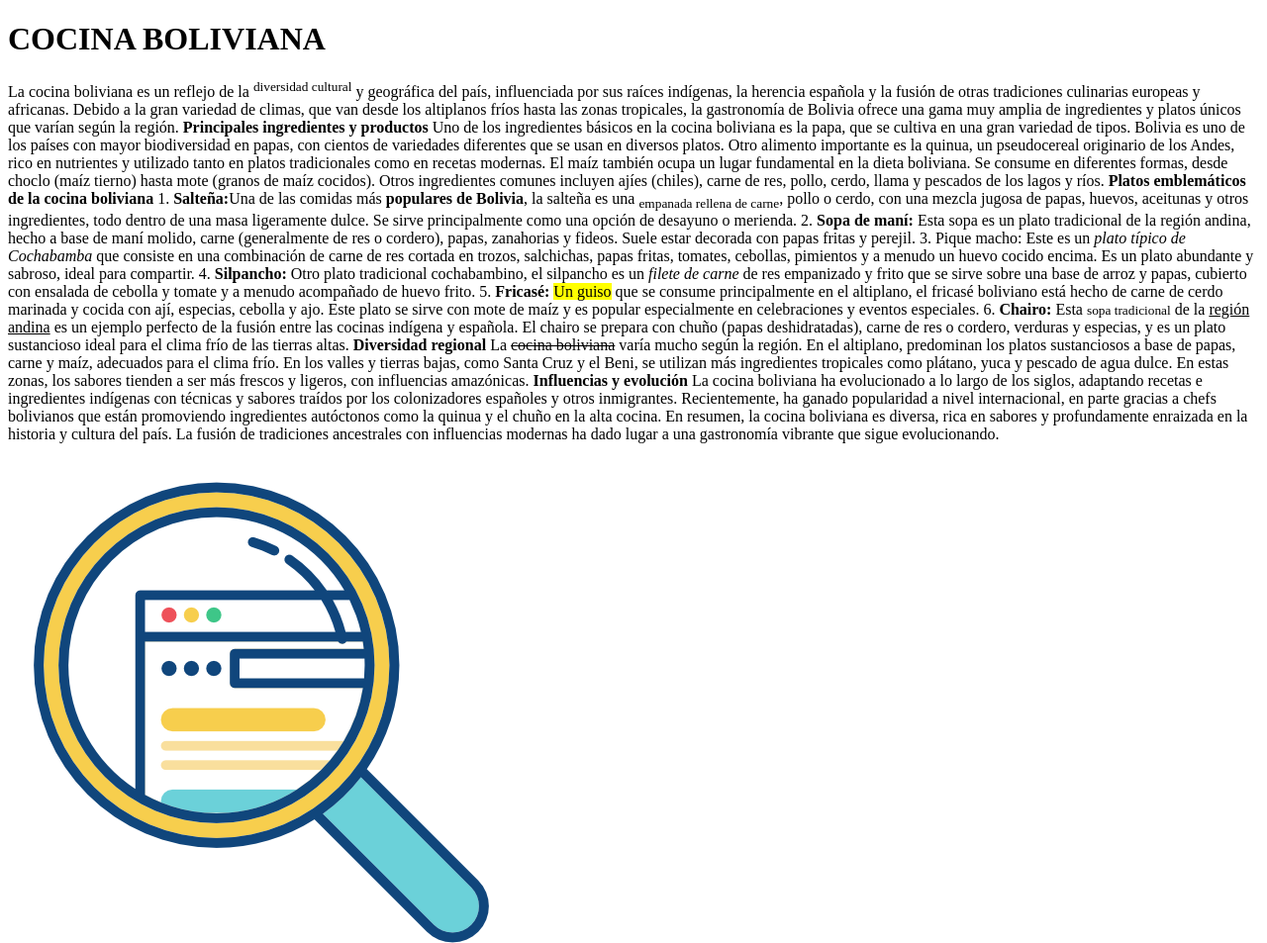
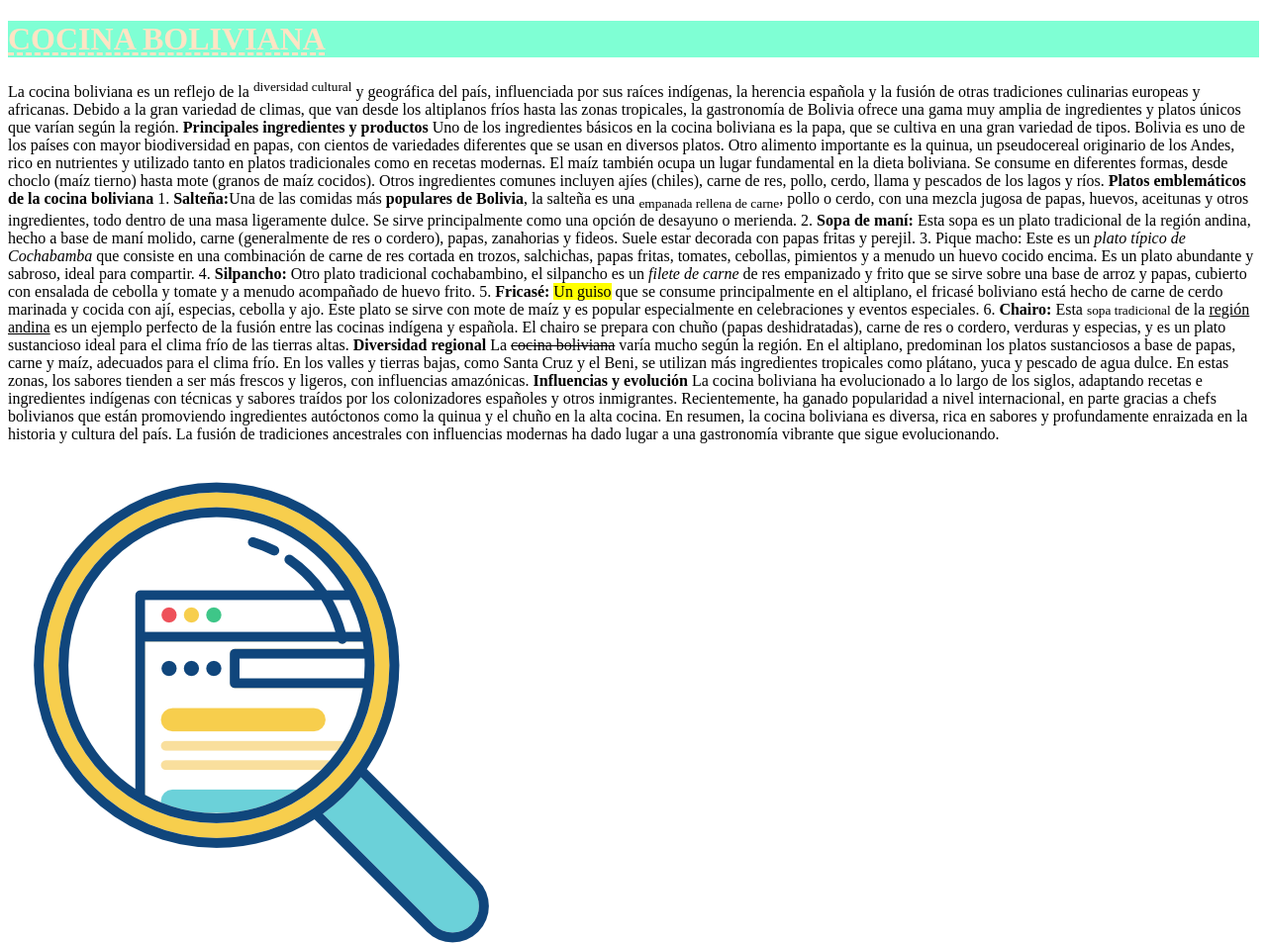
Before and after one commit to elmatapous300/MiRepoLeonardo, a plain HTML site: page index.html in a window 1280 px wide. Shown: the whole page at 99% size. Drawn offline with Linux system fonts and the light colour scheme.

Commit message:
trabajo2

```diff
--- a/index.html
+++ b/index.html
@@ -7,7 +7,7 @@
     <link rel="shortcut icon" href="imagenes/seo.png" tipe="image/x-icon">
 </head>
 <body>
-    <h1>COCINA BOLIVIANA</h1>
+    <h1 style="background-color: aquamarine;color: bisque;text-decoration: underline dashed;">COCINA BOLIVIANA</h1>
     <p>La cocina boliviana es un reflejo de la <sup>diversidad cultural</sup> y geográfica del país, influenciada por sus raíces indígenas, la herencia española y la fusión de otras tradiciones culinarias europeas y africanas. Debido a la gran variedad de climas, que van desde los altiplanos fríos hasta las zonas tropicales, la gastronomía de Bolivia ofrece una gama muy amplia de ingredientes y platos únicos que varían según la región.
 <b>Principales ingredientes y productos</b>
         Uno de los ingredientes básicos en la cocina boliviana es la papa, que se cultiva en una gran variedad de tipos. Bolivia es uno de los países con mayor biodiversidad en papas, con cientos de variedades diferentes que se usan en diversos platos. Otro alimento importante es la quinua, un pseudocereal originario de los Andes, rico en nutrientes y utilizado tanto en platos tradicionales como en recetas modernas.
```
